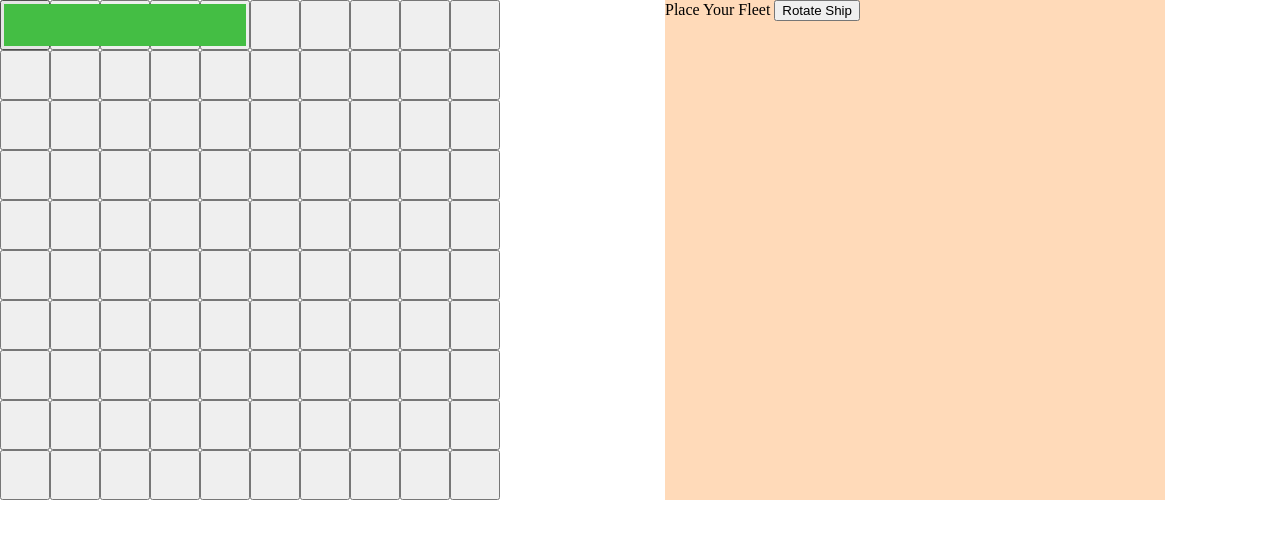
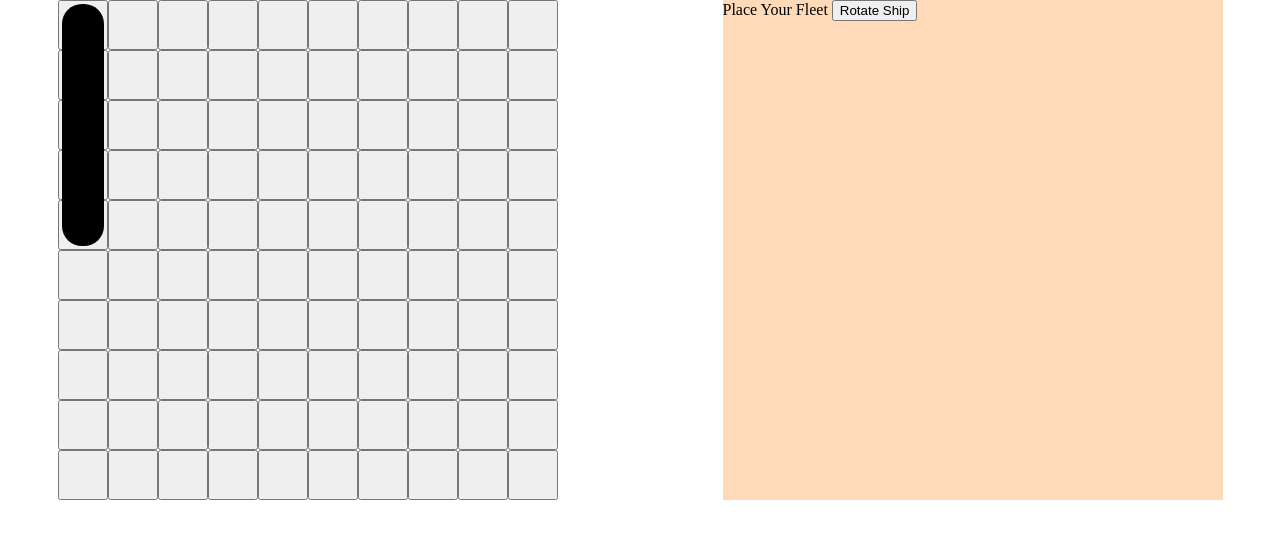
Before and after one commit to OmarNaguib/Battleship, a website built with webpack: page dist/index.html in a window 1280 px wide. Both pictures are taken after a click on the button "Rotate Ship". Built offline with nearby package versions, Linux system fonts and the light colour scheme.

Commit message:
Allow shipHolder rotation

```diff
--- a/src/UI/addPicking.js
+++ b/src/UI/addPicking.js
@@ -25,18 +25,19 @@ export default function addPicking(player) {
   //   element.setAttribute("width", dimensions.width);
   //   element.setAttribute("height", dimensions.height);
   // };
-  // const reverseElementDimensions = (element) => {
-  //   const newWidth = element.style.height;
-  //   const newHeight = element.style.width;
-  //   element.setAttribute("width", newWidth);
-  //   element.setAttribute("height", newHeight);
-  // };
-  // const orientaionButton = document.querySelector("button.rotate");
-  // orientaionButton.addEventListener("click", () => {
-  //   toggleOrientaion();
-  //   const shipHolder = document.querySelector("ship-holder");
-  //   reverseElementDimensions(shipHolder);
-  // });
+  const reverseElementDimensions = (element) => {
+    const newWidth = element.style.height;
+    console.log(element.style.height, newWidth);
+    const newHeight = element.style.width;
+    element.setAttribute("style", `width: ${newWidth}; height: ${newHeight}`);
+    console.log(element);
+  };
+  const orientaionButton = document.querySelector("button.rotate");
+  orientaionButton.addEventListener("click", () => {
+    toggleOrientaion();
+    const shipHolder = document.querySelector(".ship-holder");
+    reverseElementDimensions(shipHolder);
+  });
 
   const addListeners = (buttonList, callback) => {
     const controller = new AbortController();
@@ -79,11 +80,13 @@ export default function addPicking(player) {
       button.addEventListener(
         "mouseleave",
         (e) => {
+          if (!e.toElement.classList.contains("square")) return;
           e.target.removeChild(shipHolder);
         },
         { useCapture: true, signal: hoverController.signal }
       );
     });
+    buttonList[0].appendChild(shipHolder);
     return { hoverController, shipHolder };
   };
 
--- a/src/style.css
+++ b/src/style.css
@@ -18,7 +18,7 @@ body {
   grid-template-rows: 1fr;
   grid-auto-flow: column;
   place-content: center;
-  place-content: center;
+  place-items: center;
   gap: 50px;
 }
 .grid {
@@ -66,7 +66,8 @@ body {
 .ship-holder {
   pointer-events: none;
   position: relative;
-  background-color: rgb(68, 190, 68);
+  background-color: black;
+  border-radius: 20px;
   z-index: 2;
 }
 
```
